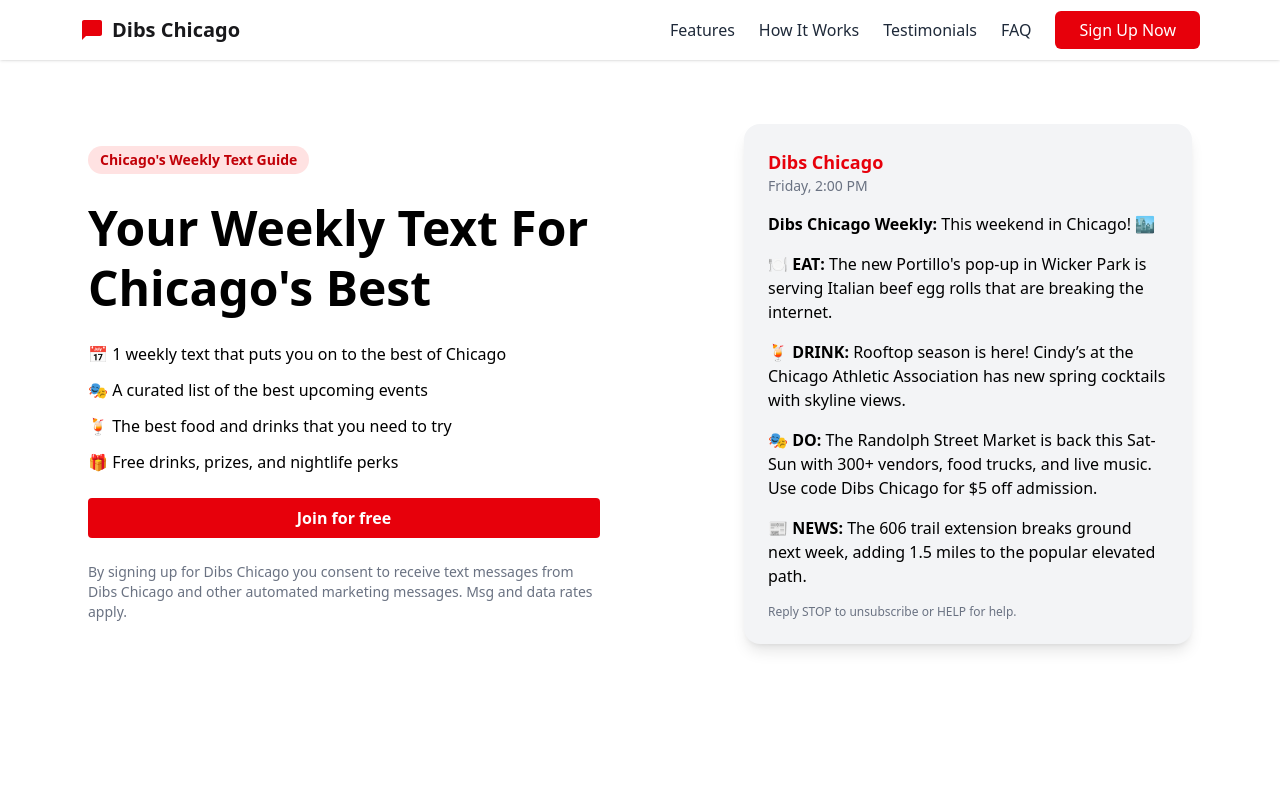
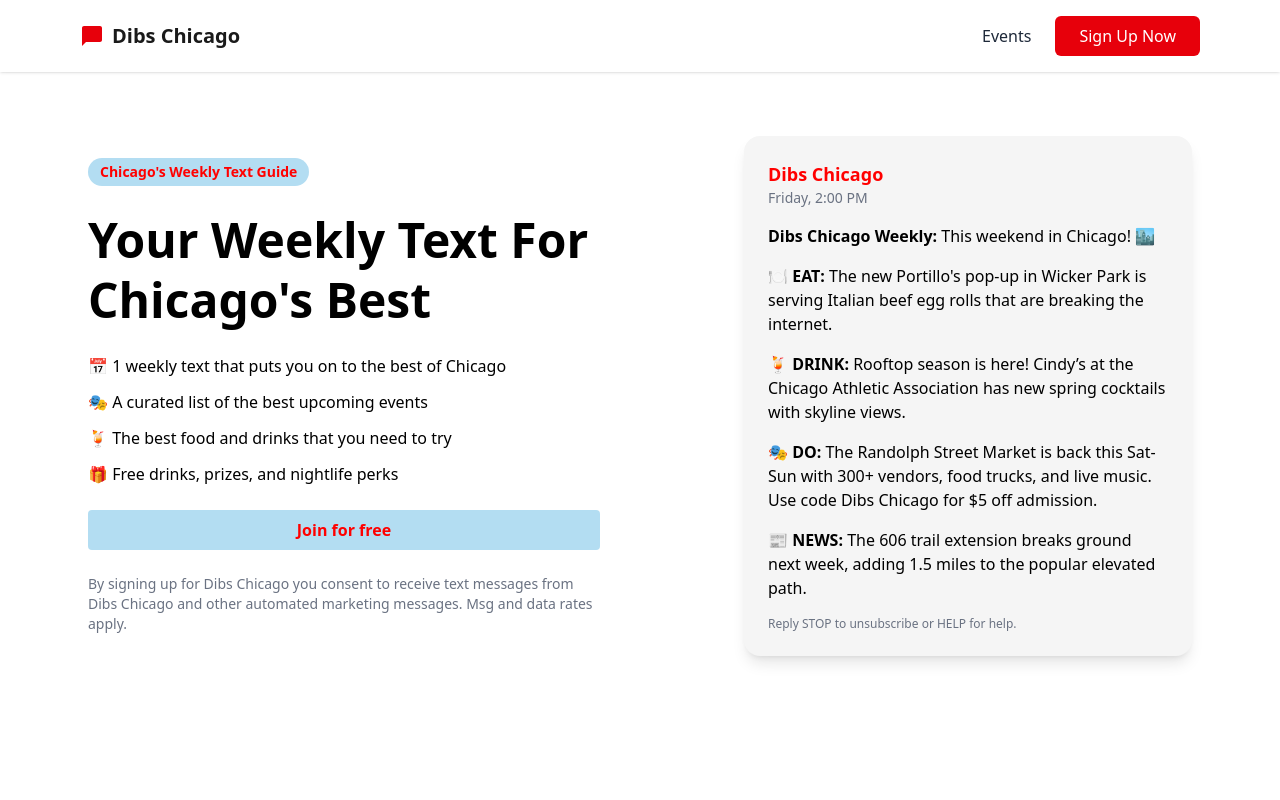
Before and after one commit to xuandy123/event-app, a Next.js app: page / in a window 1280 px wide. Shown: the top 800 px of the page. Built offline with nearby package versions, Linux system fonts and the light colour scheme.

Commit message:
Add chicago styling

```diff
--- a/src/app/components/Header.tsx
+++ b/src/app/components/Header.tsx
@@ -31,44 +31,18 @@
           <ul className="flex items-center space-x-6">
             <li>
               <Link
-                href="#features"
+                href="/events"
                 className="text-gray-800 hover:text-red-600 transition"
               >
-                Features
+                Events
               </Link>
             </li>
-            <li>
-              <Link
-                href="#how-it-works"
-                className="text-gray-800 hover:text-red-600 transition"
-              >
-                How It Works
-              </Link>
-            </li>
-            <li>
-              <Link
-                href="#testimonials"
-                className="text-gray-800 hover:text-red-600 transition"
-              >
-                Testimonials
-              </Link>
-            </li>
-            <li>
-              <Link
-                href="#faq"
-                className="text-gray-800 hover:text-red-600 transition"
-              >
-                FAQ
-              </Link>
-            </li>
-            <li>
-              <Link
-                href="#signup"
-                className="bg-red-600 text-white px-6 py-2 rounded-md hover:bg-red-700 transition font-medium"
-              >
-                Sign Up Now
-              </Link>
-            </li>
+            <button
+              onClick={() => (window as unknown as Window & { openSubscriptionModal: () => void }).openSubscriptionModal?.()}
+              className="bg-red-600 text-white px-6 py-2 rounded-md hover:bg-red-700 transition font-medium hover:cursor-pointer"
+            >
+              Sign Up Now
+            </button>
           </ul>
         </nav>
 
--- a/src/app/components/Hero.tsx
+++ b/src/app/components/Hero.tsx
@@ -7,7 +7,7 @@
     <main className="bg-white text-black p-4 py-16 flex flex-col items-center justify-center md:flex-row md:justify-around">
       {/* Left Section */}
       <div className="max-w-lg space-y-6">
-        <div className="bg-red-100 text-red-700 px-3 py-1 rounded-full inline-block text-sm font-semibold">
+        <div className="bg-primary text-secondary px-3 py-1 rounded-full inline-block text-sm font-semibold">
           Chicago&apos;s Weekly Text Guide
         </div>
         <h1 className="text-4xl md:text-5xl font-extrabold leading-tight">
@@ -30,8 +30,8 @@
       </div>
 
       {/* Right Section */}
-      <div className="bg-gray-100 shadow-lg rounded-2xl p-6 mt-12 md:mt-0 max-w-md w-full">
-        <div className="text-red-600 font-bold text-lg">{APP_NAME}</div>
+      <div className="bg-neutral-100 shadow-lg rounded-2xl p-6 mt-12 md:mt-0 max-w-md w-full">
+        <div className="text-secondary font-bold text-lg">{APP_NAME}</div>
         <div className="text-gray-500 text-sm">Friday, 2:00 PM</div>
 
         <div className="mt-4 space-y-4">
--- a/src/app/components/SubscriptionForm.tsx
+++ b/src/app/components/SubscriptionForm.tsx
@@ -1,6 +1,6 @@
 "use client";
 
-import { FC, useState, FormEvent, ChangeEvent } from "react";
+import { FC, useState, FormEvent, ChangeEvent, useEffect } from "react";
 
 const SubscriptionForm: FC = () => {
   const [phoneNumber, setPhoneNumber] = useState<string>("");
@@ -62,12 +62,21 @@
     )?.showModal();
   };
 
+  useEffect(() => {
+    // Register a global function to open the modal
+    (window as unknown as Window & { openSubscriptionModal: () => void }).openSubscriptionModal = () => {
+      (
+        document.getElementById("subscription_modal") as HTMLDialogElement
+      )?.showModal();
+    };
+  }, []);
+
   return (
     <>
       <button
         type="button"
         onClick={openModal}
-        className="w-full bg-red-600 text-white py-2 rounded font-semibold hover:bg-red-700 hover:cursor-pointer"
+        className="w-full bg-primary text-secondary py-2 rounded font-semibold hover:bg-primary/80 hover:cursor-pointer"
       >
         Join for free
       </button>
@@ -111,7 +120,7 @@
             <div className="modal-action flex justify-between items-center">
               <button
                 type="submit"
-                className="bg-red-600 text-white px-4 py-2 rounded-lg font-semibold hover:bg-red-700 transition"
+                className="bg-secondary text-white px-4 py-2 rounded-lg font-semibold hover:bg-red-700 transition hover:cursor-pointer"
               >
                 Subscribe
               </button>
@@ -124,7 +133,7 @@
                     ) as HTMLDialogElement
                   )?.close()
                 }
-                className="text-gray-500 hover:text-gray-700"
+                className="text-gray-500 hover:text-gray-700 hover:cursor-pointer"
               >
                 Cancel
               </button>
--- a/src/app/events/components/FeatureEventCard.tsx
+++ b/src/app/events/components/FeatureEventCard.tsx
@@ -20,7 +20,7 @@
   };
 
   return (
-    <div className="card w-full max-w-[400px] bg-base-100 border border-pink-200 shadow-md rounded-xl overflow-hidden">
+    <div className="card w-full max-w-[400px] bg-base-100 border border-primary shadow-md rounded-xl overflow-hidden">
       {/* Image and optional Featured Badge */}
       {event.headerImage?.length > 0 && (
         <Swiper
@@ -44,7 +44,7 @@
         <div className="flex justify-between">
           <h2 className="card-title">{event.name}</h2>
           {event.featured && (
-            <div className="badge badge-secondary text-white bg-pink-500 border-none">
+            <div className="badge badge-secondary text-white bg-secondary border-none">
               Featured
             </div>
           )}
@@ -52,7 +52,7 @@
 
         {/* Venue name */}
         {event.venue && (
-          <p className="text-sm text-pink-500 font-semibold">{event.venue}</p>
+          <p className="text-sm text-neutral font-semibold">{event.venue}</p>
         )}
 
         {/* Time and Price */}
--- a/src/app/events/page.tsx
+++ b/src/app/events/page.tsx
@@ -27,13 +27,26 @@
     fetchEvents();
   }, []);
 
+  function getWeekOfText(): string {
+    const today = new Date();
+    const day = today.getDay(); // 0 (Sun) to 6 (Sat)
+    const startOfWeek = new Date(today);
+    startOfWeek.setDate(today.getDate() - day); // Sunday as the start of the week
+
+    const options: Intl.DateTimeFormatOptions = {
+      month: "long",
+      day: "numeric",
+    };
+
+    return `Week of ${startOfWeek.toLocaleDateString("en-US", options)}`;
+  }
+
   return (
     <div className="px-4 py-6 w-full min-h-screen">
       <div className="text-center mb-8">
-        <h2 className="text-3xl font-bold text-primary">Week of</h2>
         <h1 className="text-5xl font-extrabold text-primary mb-4">
           {/* You can format the current date here as well */}
-          Week of May 11th
+          {getWeekOfText()}
         </h1>
         <p className="text-lg text-gray-600 leading-relaxed">
           🐐 This week is packed with adorable baby goats, pop-ups, and of
--- a/src/app/globals.css
+++ b/src/app/globals.css
@@ -2,30 +2,40 @@
 @plugin "daisyui";
 
 @plugin "daisyui/theme" {
-  name: "light";
+  name: "chicago-flag";
   default: false;
   prefersdark: false;
   color-scheme: "light";
-  --color-base-100: oklch(100% 0 0);
-  --color-base-200: oklch(98% 0 0);
-  --color-base-300: oklch(95% 0 0);
-  --color-base-content: oklch(21% 0.006 285.885);
-  --color-primary: oklch(45% 0.24 277.023);
-  --color-primary-content: oklch(93% 0.034 272.788);
-  --color-secondary: oklch(65% 0.241 354.308);
-  --color-secondary-content: oklch(94% 0.028 342.258);
-  --color-accent: oklch(77% 0.152 181.912);
-  --color-accent-content: oklch(38% 0.063 188.416);
-  --color-neutral: oklch(14% 0.005 285.823);
-  --color-neutral-content: oklch(92% 0.004 286.32);
-  --color-info: oklch(74% 0.16 232.661);
-  --color-info-content: oklch(29% 0.066 243.157);
-  --color-success: oklch(76% 0.177 163.223);
-  --color-success-content: oklch(37% 0.077 168.94);
-  --color-warning: oklch(82% 0.189 84.429);
-  --color-warning-content: oklch(41% 0.112 45.904);
-  --color-error: oklch(71% 0.194 13.428);
-  --color-error-content: oklch(27% 0.105 12.094);
+
+  --color-base-100: #ffffff;
+  --color-base-200: #f5f5f5;
+  --color-base-300: #e0e0e0;
+  --color-base-content: #1a1a1a;
+
+  --color-primary: #b3ddf2; /* Sky Blue */
+  --color-primary-content: #003049;
+
+  --color-secondary: #ff0000; /* Red stars */
+  --color-secondary-content: #ffffff;
+
+  --color-accent: #1d4e89; /* Dark Blue stripe */
+  --color-accent-content: #ffffff;
+
+  --color-neutral: #1d4e89;
+  --color-neutral-content: #ffffff;
+
+  --color-info: #3abff8;
+  --color-info-content: #063970;
+
+  --color-success: #36d399;
+  --color-success-content: #0f5132;
+
+  --color-warning: #fbbd23;
+  --color-warning-content: #7a4f01;
+
+  --color-error: #f87272;
+  --color-error-content: #450a0a;
+
   --radius-selector: 0.5rem;
   --radius-field: 0.25rem;
   --radius-box: 0.5rem;
--- a/src/app/layout.tsx
+++ b/src/app/layout.tsx
@@ -22,7 +22,7 @@
   children: React.ReactNode;
 }>) {
   return (
-    <html lang="en">
+    <html lang="en" data-theme="chicago-flag">
       <body className={`${poppins.variable} antialiased`}>
         <Header />
         {children}
```
